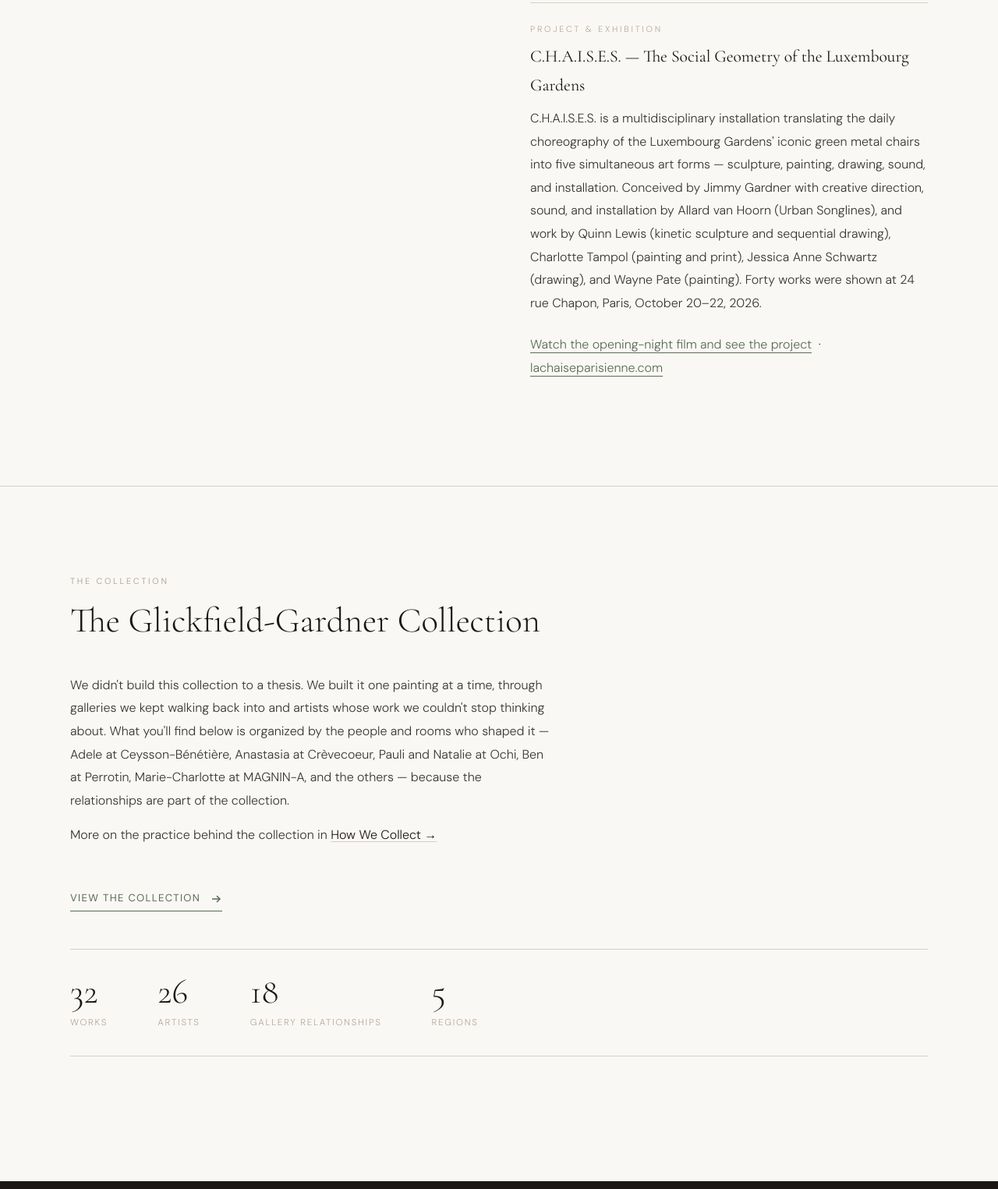
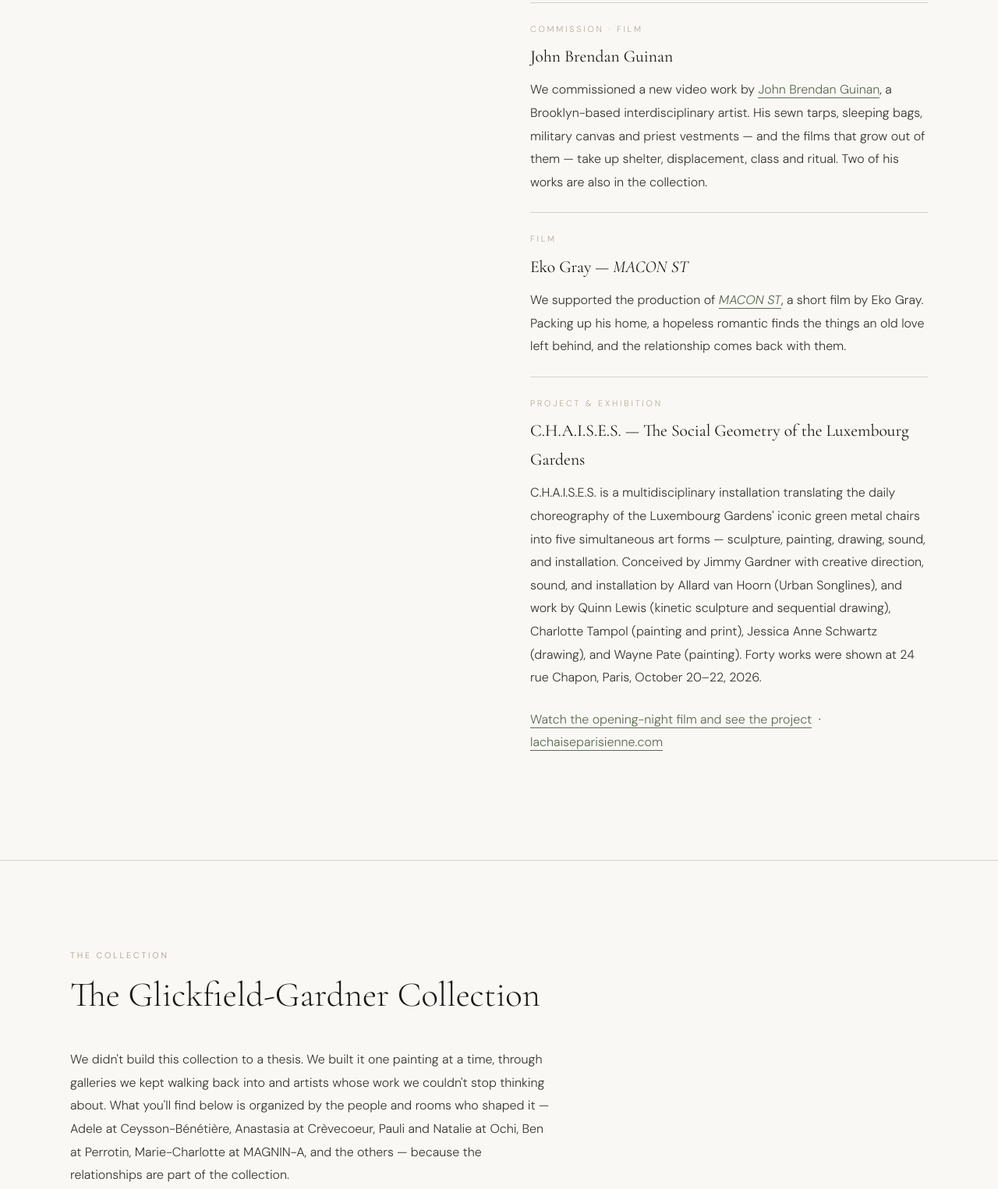
Before and after one commit to jjgardner3/nttw-website, a plain HTML site: page index.html in a window 1280 px wide. Shown: the part 3742-5267 px from the top of the page at 78% size. Drawn offline with nearby package versions, Linux system fonts and the light colour scheme.

Commit message:
Home page: update collection counts; add Guinan film commission and Eko Gray's MACON ST
Co-Authored-By: Claude Opus 5.5 <noreply@anthropic.com>
Claude-Session: https://claude.ai/code/session_01Uae1nv87bZNxeJxoknrSM6

```diff
--- a/index.html
+++ b/index.html
@@ -650,6 +650,18 @@
         </div>
 
         <div class="reveal" style="border-top: 1px solid var(--rule); padding-top: 1.5rem; margin-top: 1.5rem;">
+          <p style="font-size: 0.68rem; letter-spacing: 0.25em; text-transform: uppercase; color: var(--stone); margin-bottom: 0.5rem;">Commission · Film</p>
+          <h3 style="font-family: 'Cormorant Garamond', serif; font-size: 1.35rem; font-weight: 400; color: var(--ink); margin-bottom: 0.6rem;">John Brendan Guinan</h3>
+          <p class="body-text">We commissioned a new video work by <a href="https://www.johnbrendanguinan.com" target="_blank" rel="noopener" style="color: var(--moss); text-decoration: none; border-bottom: 1px solid var(--moss);">John Brendan Guinan</a>, a Brooklyn-based interdisciplinary artist. His sewn tarps, sleeping bags, military canvas and priest vestments — and the films that grow out of them — take up shelter, displacement, class and ritual. Two of his works are also in the collection.</p>
+        </div>
+
+        <div class="reveal" style="border-top: 1px solid var(--rule); padding-top: 1.5rem; margin-top: 1.5rem;">
+          <p style="font-size: 0.68rem; letter-spacing: 0.25em; text-transform: uppercase; color: var(--stone); margin-bottom: 0.5rem;">Film</p>
+          <h3 style="font-family: 'Cormorant Garamond', serif; font-size: 1.35rem; font-weight: 400; color: var(--ink); margin-bottom: 0.6rem;">Eko Gray — <em>MACON ST</em></h3>
+          <p class="body-text">We supported the production of <a href="https://www.kickstarter.com/projects/ekoamadigray/macon-st" target="_blank" rel="noopener" style="color: var(--moss); text-decoration: none; border-bottom: 1px solid var(--moss);"><em>MACON ST</em></a>, a short film by Eko Gray. Packing up his home, a hopeless romantic finds the things an old love left behind, and the relationship comes back with them.</p>
+        </div>
+
+        <div class="reveal" style="border-top: 1px solid var(--rule); padding-top: 1.5rem; margin-top: 1.5rem;">
           <p style="font-size: 0.68rem; letter-spacing: 0.25em; text-transform: uppercase; color: var(--stone); margin-bottom: 0.5rem;">Project &amp; Exhibition</p>
           <h3 style="font-family: 'Cormorant Garamond', serif; font-size: 1.35rem; font-weight: 400; color: var(--ink); margin-bottom: 0.6rem;"><a href="/projects/chaises/" style="color: inherit; text-decoration: none;">C.H.A.I.S.E.S. — The Social Geometry of the Luxembourg Gardens</a></h3>
           <p class="body-text">C.H.A.I.S.E.S. is a multidisciplinary installation translating the daily choreography of the Luxembourg Gardens' iconic green metal chairs into five simultaneous art forms — sculpture, painting, drawing, sound, and installation. Conceived by Jimmy Gardner with creative direction, sound, and installation by Allard van Hoorn (Urban Songlines), and work by Quinn Lewis (kinetic sculpture and sequential drawing), Charlotte Tampol (painting and print), Jessica Anne Schwartz (drawing), and Wayne Pate (painting). Forty works were shown at 24 rue Chapon, Paris, October 20–22, 2026.</p>
@@ -675,19 +687,19 @@
 
     <div class="collection-stats reveal">
       <div class="stat-item">
-        <div class="stat-number">32</div>
+        <div class="stat-number">47</div>
         <div class="stat-label">Works</div>
       </div>
       <div class="stat-item">
-        <div class="stat-number">26</div>
+        <div class="stat-number">40</div>
         <div class="stat-label">Artists</div>
       </div>
       <div class="stat-item">
-        <div class="stat-number">18</div>
+        <div class="stat-number">21</div>
         <div class="stat-label">Gallery Relationships</div>
       </div>
       <div class="stat-item">
-        <div class="stat-number">5</div>
+        <div class="stat-number">7</div>
         <div class="stat-label">Regions</div>
       </div>
     </div>
```
